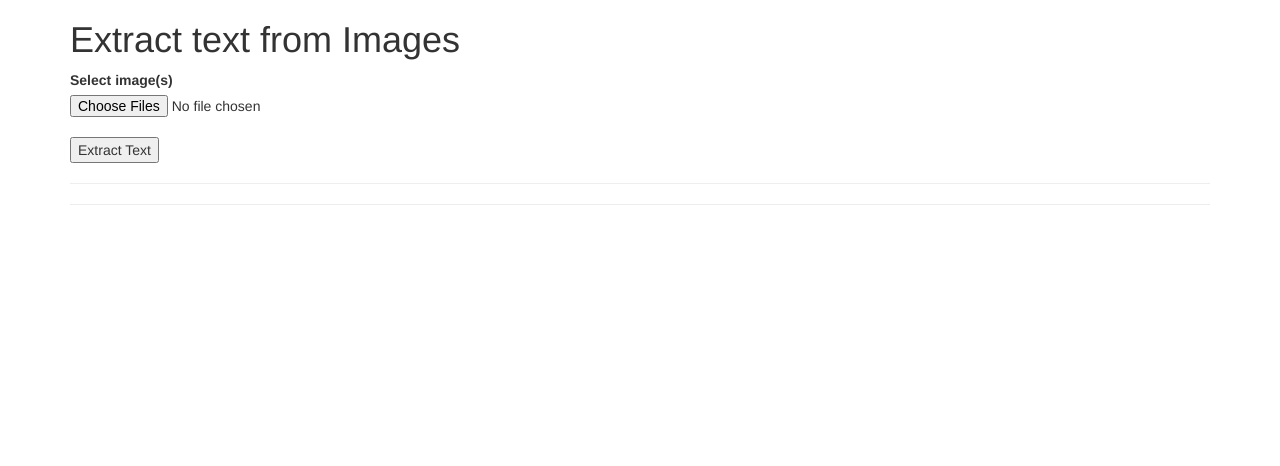
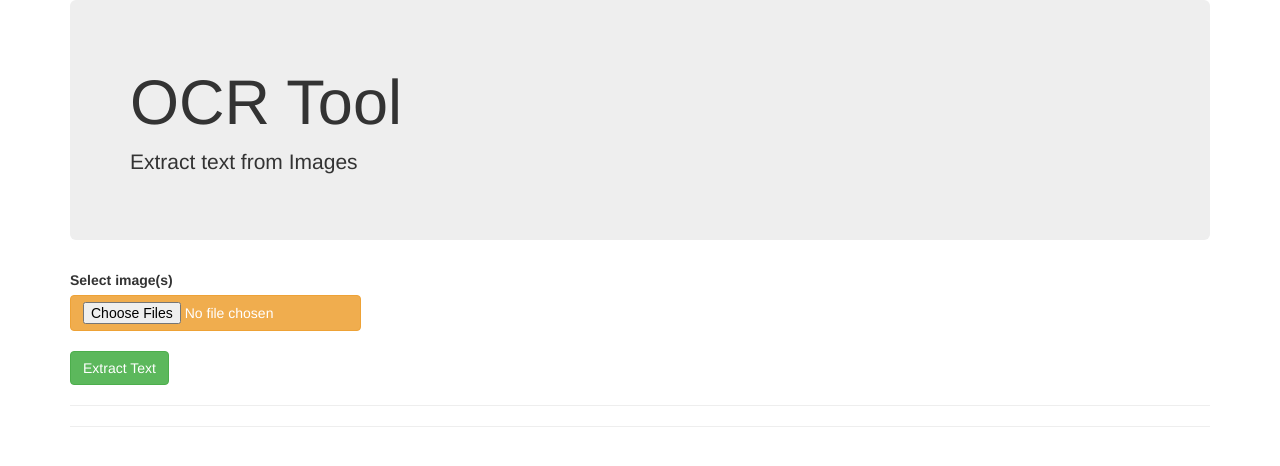
Before and after one commit to RahanaPA/text-ocr-pred, a FastAPI app: page / in a window 1280 px wide. Shown: the top 466 px of the page. Run offline with FastAPI, Linux system fonts and the light colour scheme; some libraries are stand-ins or nearby versions.

Commit message:
Update index.html

```diff
--- a/templates/index.html
+++ b/templates/index.html
@@ -4,15 +4,14 @@
 
 <body>
   <div class="container">
-    <!-- <div class="jumbotron"> -->
-      <div class="">
-      <h1> Extract text from Images  </h1>
-      <!-- <p> Extract text from Images <p> -->
+    <div class="jumbotron">
+      <h1> OCR Tool </h1>
+      <p> Extract text from Images <p>
     </div>
     <label for="image_file">Select image(s)</label>
-    <input class="" type="file" id="image_file" name="myfile" multiple>
+    <input class="btn btn-warning" type="file" id="image_file" name="myfile" multiple>
     <br>
-    <button class="" onclick="performOCR()"> Extract Text </button>
+    <button class="btn btn-success" onclick="performOCR()"> Extract Text </button>
     <br>
     <hr style="width:100%;text-align:left;margin-left:0">
     <hr style="width:100%;text-align:left;margin-left:0">
```
